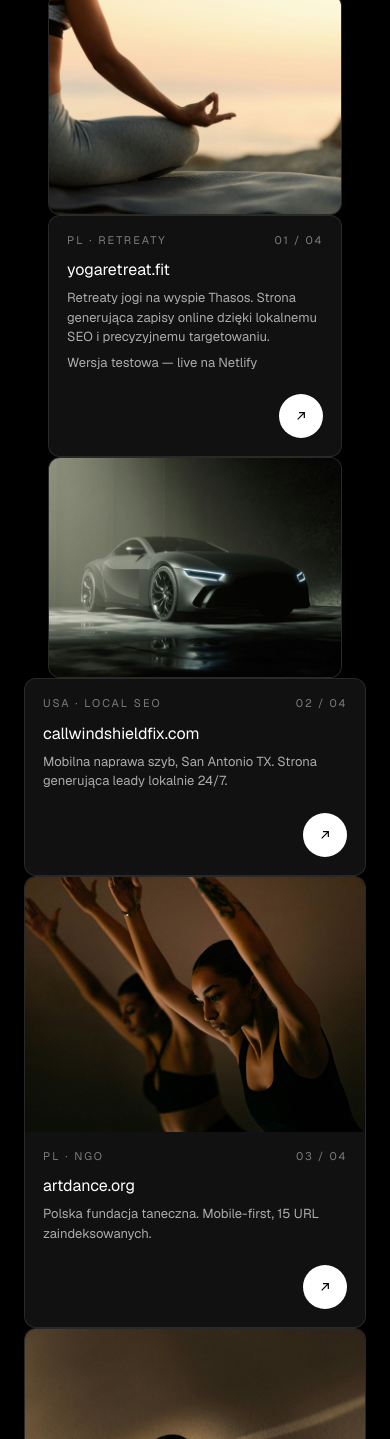
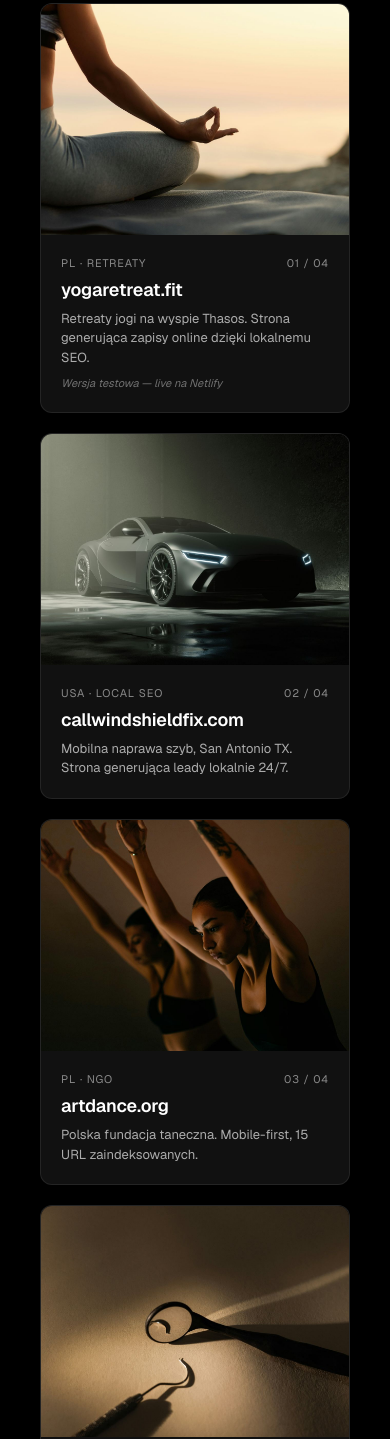
Before and after one commit to emmashulzhenko-del/conversioncall-site, a plain HTML site: page index.html in a window 390 px wide. Shown: the part 2505-3944 px from the top of the page. Drawn offline with nearby package versions, Linux system fonts and the light colour scheme.

Commit message:
Complete portfolio rebuild - clean pf-* structure, safe CSS approach
Replaced portfolio section HTML with clean pf-* class structure.
New CSS appended (old port-* left as dead code to avoid regex blowout risk).
- pf-grid: 1/2/3 col responsive
- pf-card: flex-column, 12px radius, hover lift
- pf-img: aspect-ratio 4/3, object-fit:cover
- 4 cards with real teaser images

Co-Authored-By: Claude Sonnet 4.6 <noreply@anthropic.com>

```diff
--- a/index.html
+++ b/index.html
@@ -416,6 +416,21 @@
   margin: 0;
 }
 
+
+/* === PORTFOLIO (pf-*) === */
+.pf-grid { display: grid; grid-template-columns: 1fr; gap: 20px; }
+@media (min-width: 640px) { .pf-grid { grid-template-columns: repeat(2, 1fr); } }
+@media (min-width: 1024px) { .pf-grid { grid-template-columns: repeat(3, 1fr); } }
+.pf-card { display: flex; flex-direction: column; background: #111; border: 1px solid rgba(255,255,255,0.08); border-radius: 12px; overflow: hidden; text-decoration: none; color: #fff; transition: transform 0.3s ease, border-color 0.3s ease; }
+.pf-card:hover { transform: translateY(-4px); border-color: rgba(255,255,255,0.2); }
+.pf-img { width: 100%; aspect-ratio: 4 / 3; overflow: hidden; background: #0a0a0a; }
+.pf-img img { width: 100%; height: 100%; object-fit: cover; object-position: top; display: block; }
+.pf-body { padding: 20px; display: flex; flex-direction: column; gap: 8px; flex: 1; }
+.pf-meta { display: flex; justify-content: space-between; font-size: 11px; letter-spacing: 0.08em; color: rgba(255,255,255,0.5); }
+.pf-card h3 { font-size: 18px; font-weight: 600; line-height: 1.2; letter-spacing: -0.01em; margin: 0; color: #fff; }
+.pf-card p { font-size: 13px; line-height: 1.5; color: rgba(255,255,255,0.65); margin: 0; }
+.pf-tag { font-size: 11px; color: rgba(255,255,255,0.4); font-style: italic; }
+
 </style>
 
 
@@ -499,70 +514,50 @@
 </section>
 
 <!-- PORTFOLIO -->
-<section id="portfolio" class="section">
-  <div class="wrap">
-    <div class="port-hdr">
-      <div class="reveal">
-        <div class="eyebrow">portfolio · 4 wdrożenia</div>
-        <h2 class="display-h">Strony, które żyją w sieci.</h2>
+<section id="portfolio" class="section" style="padding: 80px 40px;">
+  <div style="max-width: 1280px; margin: 0 auto;">
+    <div style="display: flex; justify-content: space-between; align-items: flex-end; gap: 40px; margin-bottom: 48px; flex-wrap: wrap;">
+      <div>
+        <div style="font-size: 12px; letter-spacing: 0.1em; text-transform: uppercase; color: rgba(255,255,255,0.5); margin-bottom: 16px;">PORTFOLIO · 4 WDROŻENIA</div>
+        <h2 style="font-size: clamp(36px, 4vw, 52px); font-weight: 700; line-height: 1.1; letter-spacing: -0.02em; margin: 0; color: #fff;">Strony, które żyją w sieci.</h2>
       </div>
-      <p class="reveal">Każdy projekt stworzony z konkretnym celem — więcej zapytań, więcej klientów, lepsza widoczność lokalnie.</p>
+      <p style="font-size: 14px; line-height: 1.5; color: rgba(255,255,255,0.7); max-width: 320px; margin: 0;">Każdy projekt stworzony z konkretnym celem — więcej zapytań, więcej klientów, lepsza widoczność lokalnie.</p>
     </div>
-    <div class="port-grid">
-
-      <!-- 01 yogaretreat.fit -->
-      <a href="https://www.yogaretreat.fit/" target="_blank" class="port-card">
-        <div class="port-img" style="position:relative;overflow:hidden;"><img src="teaser-yoga.jpg" alt="" style="width:100%;height:100%;object-fit:cover;object-position:top;display:block;" /></div>
-        </div>
-        <div class="port-body">
-          <div class="port-meta"><span class="port-cat">PL · Retreaty</span><span class="port-num">01 / 04</span></div>
-          <div class="port-title">yogaretreat.fit</div>
-          <p class="port-desc">Retreaty jogi na wyspie Thasos. Strona generująca zapisy online dzięki lokalnemu SEO i precyzyjnemu targetowaniu.</p>
-          <p class="port-note">Wersja testowa — live na Netlify</p>
-          <div class="port-foot"><span class="port-arrow"><svg width="16" height="16" viewBox="0 0 24 24" fill="none" stroke="currentColor" stroke-width="1.8"><path d="M7 17 17 7M9 7h8v8"></path></svg></span></div>
+    <div class="pf-grid">
+      <a href="https://www.yogaretreat.fit/" target="_blank" class="pf-card">
+        <div class="pf-img"><img src="teaser-yoga.jpg" alt="yogaretreat.fit" /></div>
+        <div class="pf-body">
+          <div class="pf-meta"><span>PL · RETREATY</span><span>01 / 04</span></div>
+          <h3>yogaretreat.fit</h3>
+          <p>Retreaty jogi na wyspie Thasos. Strona generująca zapisy online dzięki lokalnemu SEO.</p>
+          <span class="pf-tag">Wersja testowa — live na Netlify</span>
         </div>
       </a>
-
-      <!-- 02 callwindshieldfix.com -->
-      <a href="https://callwindshieldfix.com" target="_blank" class="port-card">
-        <div class="port-img" style="position:relative;overflow:hidden;"><img src="teaser-callwindshield.jpg" alt="" style="width:100%;height:100%;object-fit:cover;object-position:top;display:block;" /></div>
-        </div>
-        <div class="port-body">
-          <div class="port-meta"><span class="port-cat">USA · Local SEO</span><span class="port-num">02 / 04</span></div>
-          <div class="port-title">callwindshieldfix.com</div>
-          <p class="port-desc">Mobilna naprawa szyb, San Antonio TX. Strona generująca leady lokalnie 24/7.</p>
-          <div class="port-foot"><span class="port-arrow"><svg width="16" height="16" viewBox="0 0 24 24" fill="none" stroke="currentColor" stroke-width="1.8"><path d="M7 17 17 7M9 7h8v8"></path></svg></span></div>
+      <a href="https://callwindshieldfix.com" target="_blank" class="pf-card">
+        <div class="pf-img"><img src="teaser-callwindshield.jpg" alt="callwindshieldfix.com" /></div>
+        <div class="pf-body">
+          <div class="pf-meta"><span>USA · LOCAL SEO</span><span>02 / 04</span></div>
+          <h3>callwindshieldfix.com</h3>
+          <p>Mobilna naprawa szyb, San Antonio TX. Strona generująca leady lokalnie 24/7.</p>
         </div>
       </a>
-
-      <!-- 03 artdance.org — no image -->
-      <a href="https://artdance.org" target="_blank" class="port-card">
-        <div class="port-img" style="position:relative;overflow:hidden;"><img src="teaser-artdance.jpg" alt="" style="width:100%;height:100%;object-fit:cover;object-position:top;display:block;" /></div>
-        </div>
-        <div class="port-body">
-          <div class="port-meta"><span class="port-cat">PL · NGO</span><span class="port-num">03 / 04</span></div>
-          <div class="port-title">artdance.org</div>
-          <p class="port-desc">Polska fundacja taneczna. Mobile-first, 15 URL zaindeksowanych.</p>
-          <div class="port-foot"><span class="port-arrow"><svg width="16" height="16" viewBox="0 0 24 24" fill="none" stroke="currentColor" stroke-width="1.8"><path d="M7 17 17 7M9 7h8v8"></path></svg></span></div>
+      <a href="https://artdance.org" target="_blank" class="pf-card">
+        <div class="pf-img"><img src="teaser-artdance.jpg" alt="artdance.org" /></div>
+        <div class="pf-body">
+          <div class="pf-meta"><span>PL · NGO</span><span>03 / 04</span></div>
+          <h3>artdance.org</h3>
+          <p>Polska fundacja taneczna. Mobile-first, 15 URL zaindeksowanych.</p>
         </div>
       </a>
-
-      <!-- 04 elstom.com — no image -->
-      <a href="https://zingy-malabi-b5ef98.netlify.app/" target="_blank" class="port-card">
-        <div class="port-img" style="position:relative;overflow:hidden;"><img src="teaser-elstom.jpg" alt="" style="width:100%;height:100%;object-fit:cover;object-position:top;display:block;" /></div>
-        </div>
-        <div class="port-body">
-          <div class="port-meta"><span class="port-cat">PL · Stomatologia</span><span class="port-num">04 / 04</span></div>
-          <div class="port-title">elstom.com</div>
-          <p class="port-desc">Gabinet stomatologiczny Wrocław. Strona generująca zapisy online dzięki lokalnemu SEO i profesjonalnemu wizerunkowi.</p>
-          <p class="port-note">Wersja testowa — live na Netlify</p>
-          <div class="port-foot"><span class="port-arrow"><svg width="16" height="16" viewBox="0 0 24 24" fill="none" stroke="currentColor" stroke-width="1.8"><path d="M7 17 17 7M9 7h8v8"></path></svg></span></div>
+      <a href="https://zingy-malabi-b5ef98.netlify.app/" target="_blank" class="pf-card">
+        <div class="pf-img"><img src="teaser-elstom.jpg" alt="elstom.com" /></div>
+        <div class="pf-body">
+          <div class="pf-meta"><span>PL · STOMATOLOGIA</span><span>04 / 04</span></div>
+          <h3>elstom.com</h3>
+          <p>Gabinet stomatologiczny Wrocław. Strona generująca zapisy online dzięki lokalnemu SEO.</p>
+          <span class="pf-tag">Wersja testowa — live na Netlify</span>
         </div>
       </a>
-
-
-
-
     </div>
   </div>
 </section>
```
